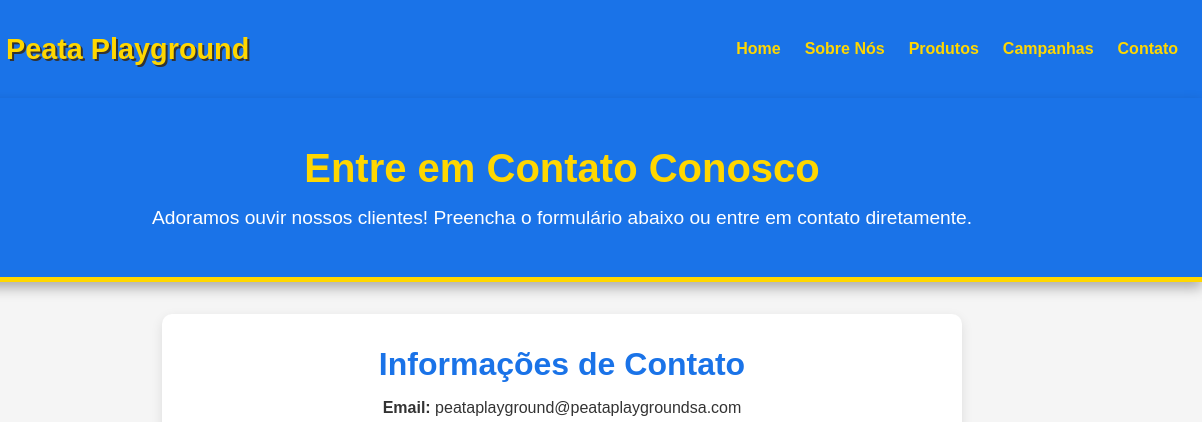
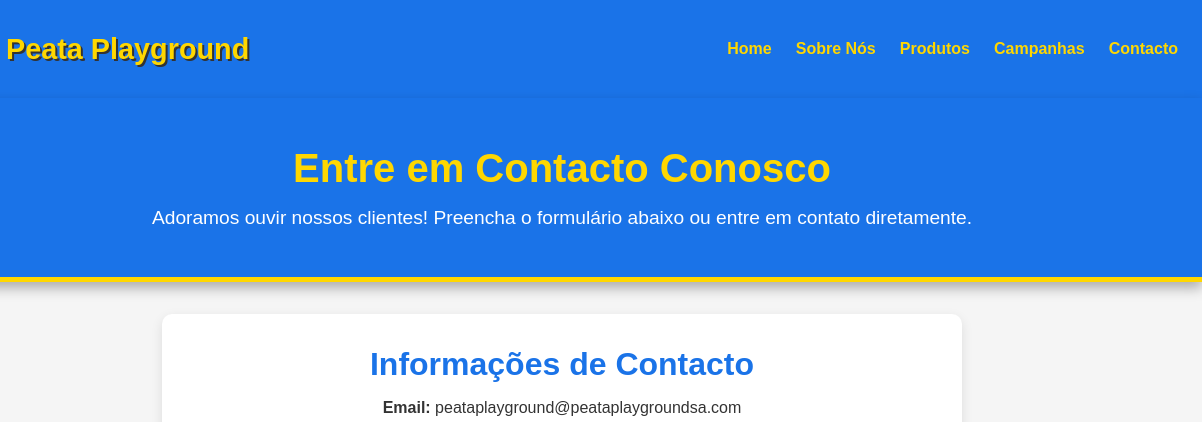
Before and after one commit to DeHermen/AQB, a plain HTML site: page contato.html in a window 1280 px wide. Shown: the top 422 px of the page, 78-1280 px from the left. Drawn offline with Linux system fonts and the light colour scheme.

Commit message:
Erros ortográficos
Erros em Contactos.

```diff
--- a/contato.html
+++ b/contato.html
@@ -2,7 +2,7 @@
 <html lang="pt">
 <head>
     <meta charset="UTF-8">
-    <title>Contato - Peata Playground</title>
+    <title>Contacto - Peata Playground</title>
     <link rel="stylesheet" href="css/contact.css">
     <style>
         /* Classe de sobreposição que aparece apenas ao inspecionar */
@@ -35,17 +35,17 @@
             <a href="sobre.html">Sobre Nós</a>
             <a href="produtos.html">Produtos</a>
             <a href="campanhas.html">Campanhas</a>
-            <a href="contato.html">Contato</a>
+            <a href="contato.html">Contacto</a>
         </nav>
     </header>
     <main>
         <section class="contact-hero">
-            <h2>Entre em Contato Conosco</h2>
+            <h2>Entre em Contacto Conosco</h2>
             <p>Adoramos ouvir nossos clientes! Preencha o formulário abaixo ou entre em contato diretamente.</p>
         </section>
 
         <section class="contact-info">
-            <h3>Informações de Contato</h3>
+            <h3>Informações de Contacto</h3>
             <p><strong>Email:</strong> peataplayground@peataplaygroundsa.com</p>
             <p><strong>Telefone:</strong> 214 043 186</p>
             <p><strong>Telemóvel:</strong> 939 060 716</p>
```
Also changed, not shown: campanhas.html (+1 -1 lines), index.html (+1 -1 lines), produtos.html (+1 -1 lines), sobre.html (+1 -1 lines).
